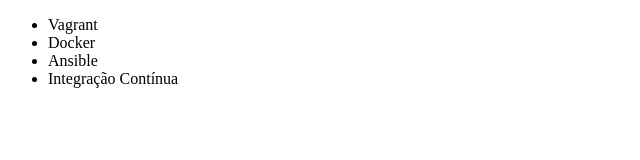
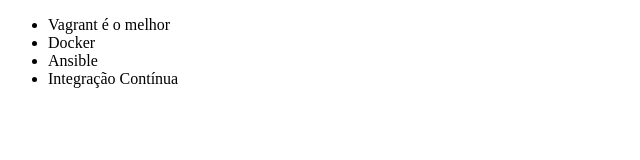
Before and after one commit to pccdias/aluraGit, a plain HTML site: page index.html in a window 1280 px wide. Shown: the full height of the page, 0-640 px from the left. Drawn offline with Linux system fonts and the light colour scheme.

Commit message:
Alteraçao da linha Vagrant

```diff
--- a/index.html
+++ b/index.html
@@ -8,7 +8,7 @@
 </head>
 <body>
     <ul>
-        <li>Vagrant</li>
+        <li>Vagrant é o melhor</li>
         <li>Docker</li>
         <li>Ansible</li>
         <li>Integração Contínua</li>
```
Also changed, not shown: 1 other file.
